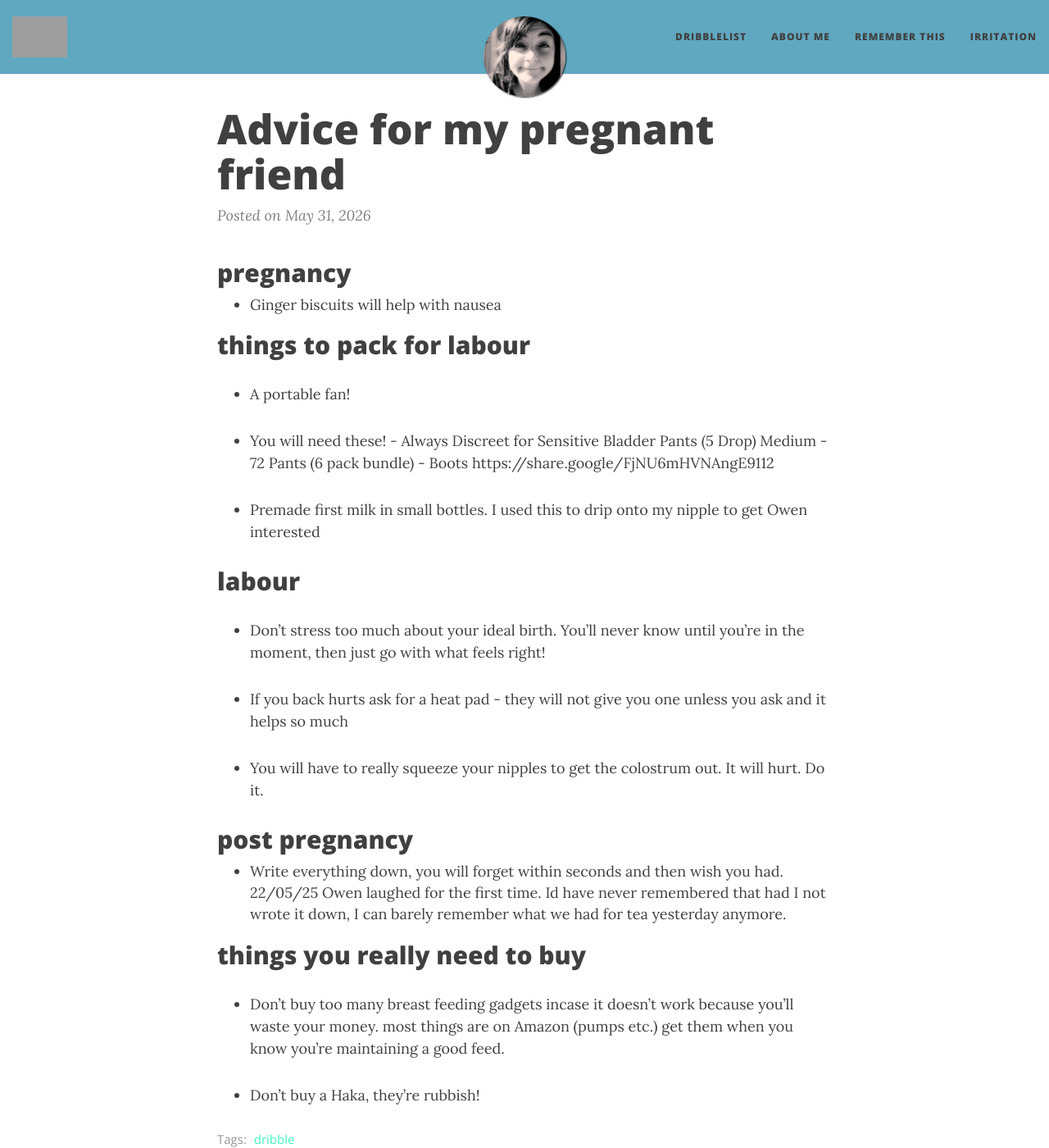
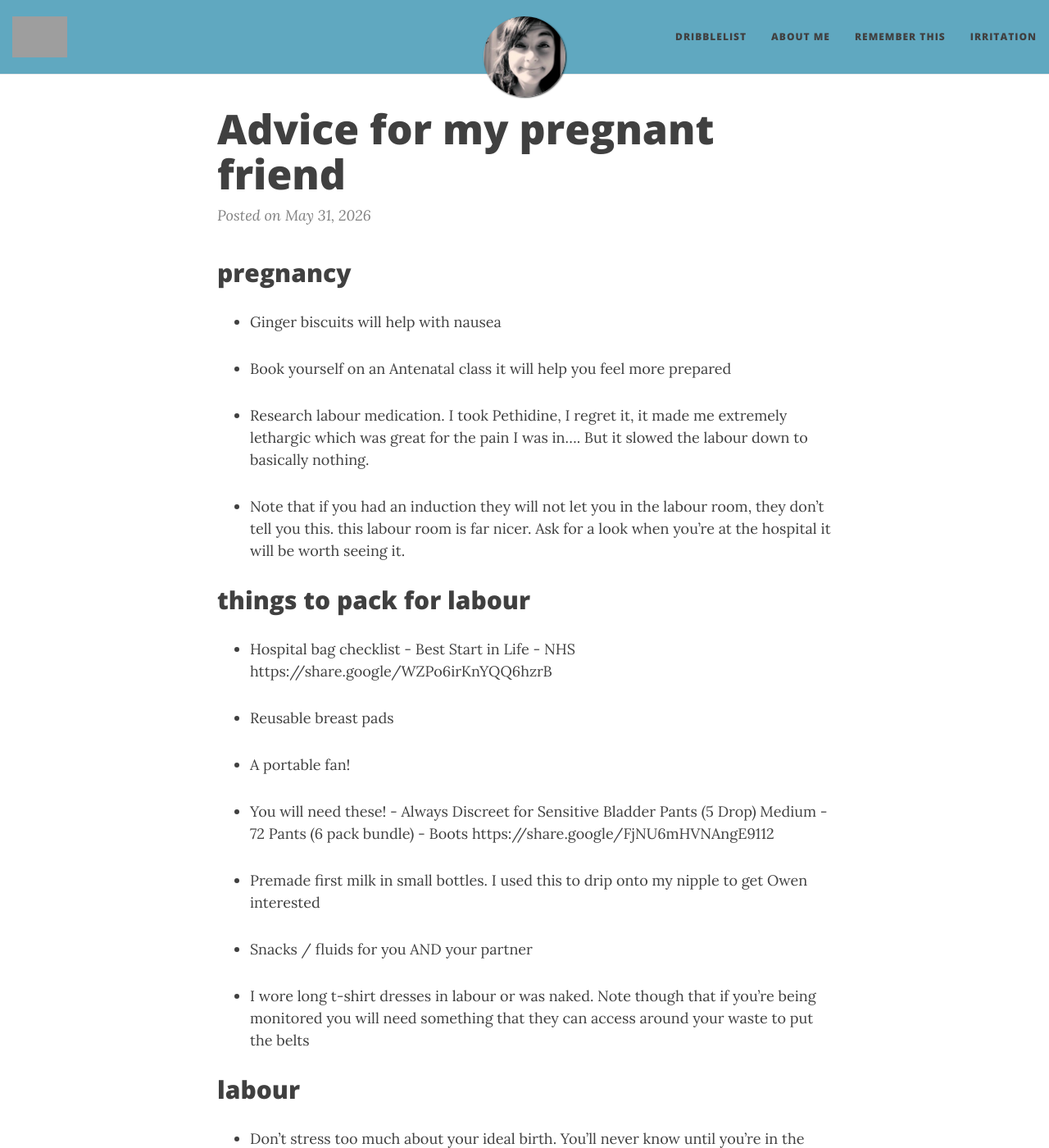
Before and after one commit to ellis-ward/ellis-ward.github.io, a Jekyll site: the page built from _posts/dribble/2026-05-31-adviceformypregnantfriends.md, in a window 1280 px wide and 1400 px high. Shown: the whole window at 82% size. Built offline with Jekyll 4.4.1, drawn with Linux system fonts in a browser that asks for light colours; nearby versions of some CDN libraries; some of the changed text lies outside the part shown; grey boxes are pictures that could not be loaded.

Commit message:
Update 2026-05-31-adviceformypregnantfriends.md

```diff
--- a/_posts/dribble/2026-05-31-adviceformypregnantfriends.md
+++ b/_posts/dribble/2026-05-31-adviceformypregnantfriends.md
@@ -9,7 +9,17 @@ tags: dribble
 
 - Ginger biscuits will help with nausea
 
+- Book yourself on an Antenatal class it will help you feel more prepared
+
+- Research labour medication. I took Pethidine, I regret it, it made me extremely lethargic which was great for the pain I was in.... But it slowed the labour down to basically nothing.
+
+- Note that if you had an induction they will not let you in the labour room, they don't tell you this. this labour room is far nicer. Ask for a look when you're at the hospital it will be worth seeing it.
+
 <h2>things to pack for labour</h2>
+
+- Hospital bag checklist - Best Start in Life - NHS https://share.google/WZPo6irKnYQQ6hzrB
+
+- Reusable breast pads
 
 - A portable fan!
 
@@ -17,13 +27,17 @@ tags: dribble
 
 - Premade first milk in small bottles. I used this to drip onto my nipple to get Owen interested
 
+- Snacks / fluids for you AND your partner
+
+- I wore long t-shirt dresses in labour or was naked. Note though that if you're being monitored you will need something that they can access around your waste to put the belts
+
 <h2>labour</h2>
 
 - Don't stress too much about your ideal birth. You'll never know until you're in the moment, then just go with what feels right!
 
 - If you back hurts ask for a heat pad - they will not give you one unless you ask and it helps so much
 
-- You will have to really squeeze your nipples to get the colostrum out. It will hurt. Do it.
+- You will have to really squeeze your nipples to get the colostrum out to feed baby. It will hurt. Do it.
 
 <h2>post pregnancy</h2>
 
@@ -31,6 +45,8 @@ tags: dribble
 
 <h2>things you really need to buy</h2>
 
+- Next to me cot (for the first 6 months)
+
 - Don't buy too many breast feeding gadgets incase it doesn't work because you'll waste your money. most things are on Amazon (pumps etc.) get them when you know you're maintaining a good feed.
 
 - Don't buy a Haka, they're rubbish!
```
